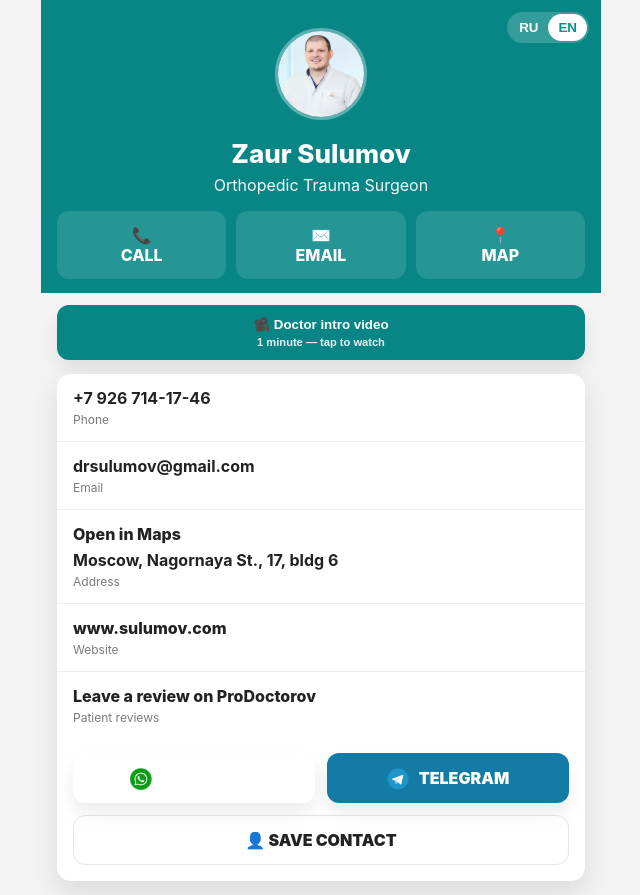
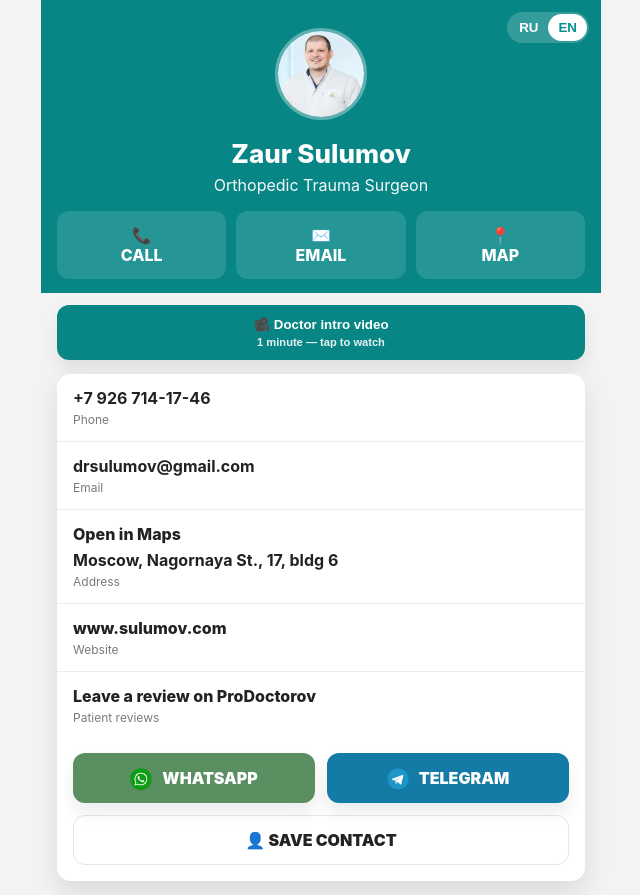
Before and after one commit to mrsulumov-png/zaur-card, a plain HTML site: page index.html in a window 1280 px wide. Shown: the whole page, without its empty margins (319-959 px from the left). Drawn offline with Linux system fonts and the light colour scheme.

Commit message:
Update index.html

```diff
--- a/index.html
+++ b/index.html
@@ -180,7 +180,7 @@ a.link:hover{text-decoration:underline}
   transform: scale(.97);
   box-shadow:0 6px 12px rgba(0,0,0,.12);
 }
-.btn.wa { background: ##5A8F62; } /* WhatsApp green */
+.btn.wa { background: #5A8F62; } /* WhatsApp green */
 .btn.wa:hover {
   background: #1EBE5D;
 }
```
